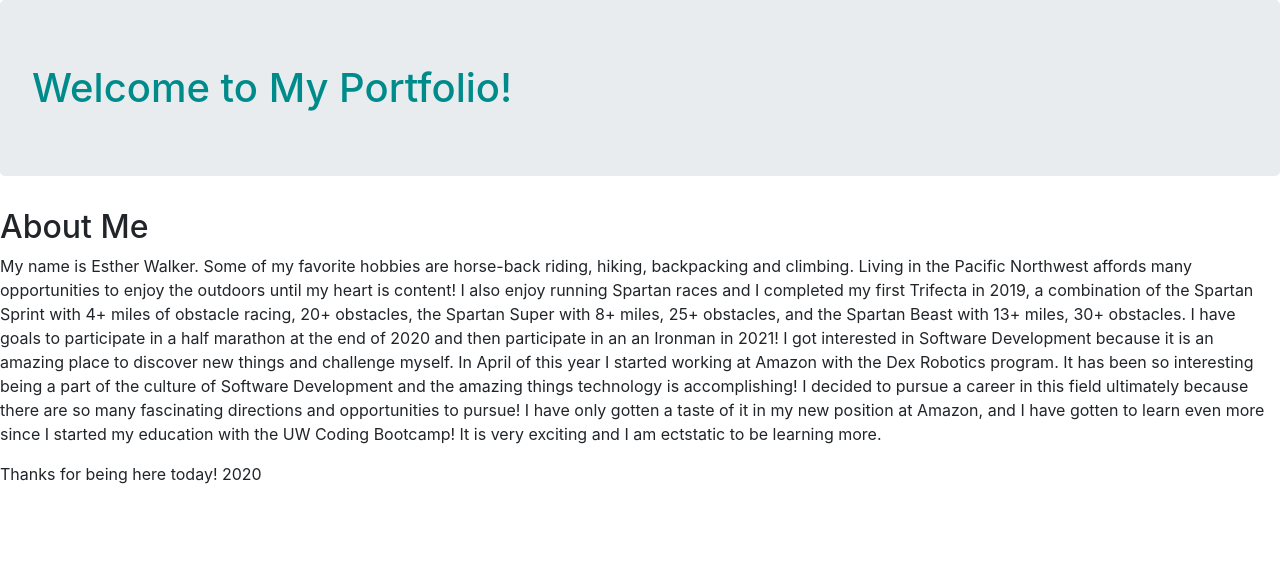
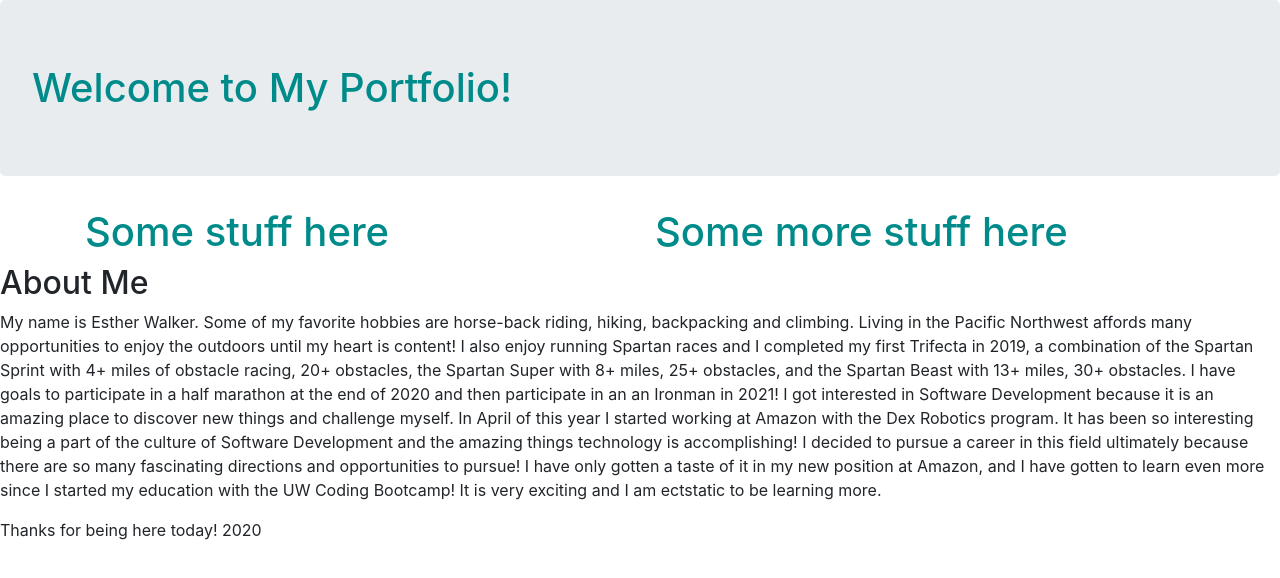
Before and after one commit to Dragonbabe/React-Portfolio, a React (Create React App) app in the folder portfolio-app/: page / in a window 1280 px wide. Shown: the top 578 px of the page. Built offline with nearby package versions, Linux system fonts and the light colour scheme.

Commit message:
added a projects components

```diff
--- a/portfolio-app/src/App.js
+++ b/portfolio-app/src/App.js
@@ -4,12 +4,14 @@ import './App.css';
 import About from './components/pages/About.js'
 import Header from './components/Header';
 import Footer from './components/Footer';
+import Projects from './components/Projects';
 
 function App() {
   return (
     <Router>
       <div className="content">
         <Header />
+        <Projects/>
         <Route exact path="/" component={About} />
 
         <Footer />
--- /dev/null
+++ b/portfolio-app/src/components/Projects.js
@@ -0,0 +1,20 @@
+import React from 'react';
+
+function Projects(props) {
+    return (
+    <div className="parent-content">
+       <div className="container">
+           <div className="row">
+               <div className="col-md-6">
+                   <h1>Some stuff here</h1>
+               </div>
+               <div className="col-md-6">
+                   <h1>Some more stuff here</h1>
+               </div>
+           </div>
+       </div>
+
+    </div>
+    );
+}
+export default Projects;
```
